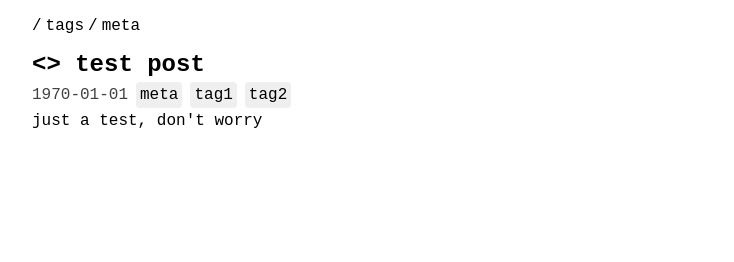
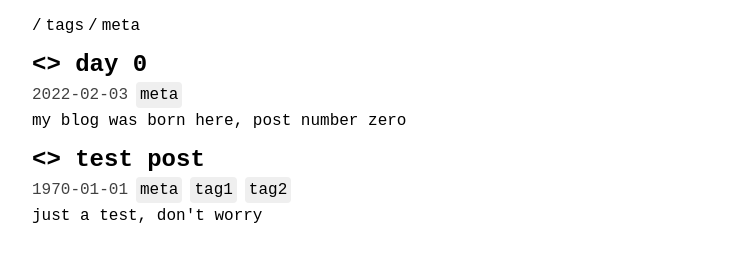
Before and after one commit to ivanjermakov/blog, a plain HTML site: page _site/tags/meta.html in a window 1280 px wide. Shown: the part 42-304 px from the top of the page, without its empty margins (264-998 px from the left). Drawn offline with nearby package versions, Linux system fonts and the light colour scheme; files that its build step writes are made by us from their sources; a web font is replaced by a local one.

Commit message:
Fix drafts tags

```diff
--- a/_site/tags/meta.html
+++ b/_site/tags/meta.html
@@ -39,6 +39,15 @@
 </div>
 
 <div class="blog-item">
+	<a class="title" href="../posts/2022-02-03-day-0.html">&lt;&gt; day 0</a>
+	<div class="meta">
+		<p class="date">2022-02-03</p>
+		<p class="tags"><a title="meta" href="../tags/meta.html">meta</a></p>
+	</div>
+	<p class="description">my blog was born here, post number zero</p>
+</div>
+
+<div class="blog-item">
 	<a class="title" href="../drafts/1970-01-01-test.html">&lt;&gt; test post</a>
 	<div class="meta">
 		<p class="date">1970-01-01</p>
```
Also changed, not shown: 1 other file.
